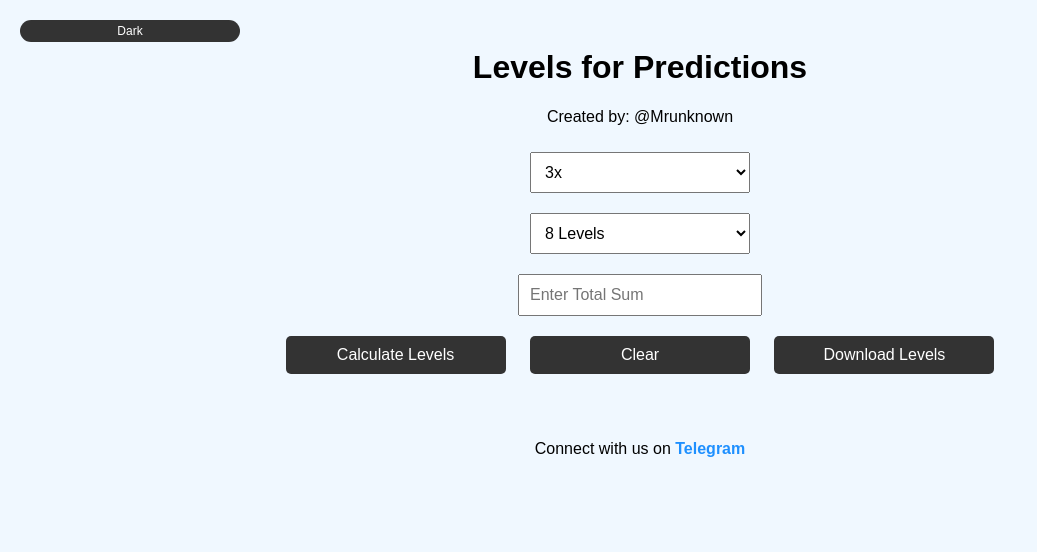
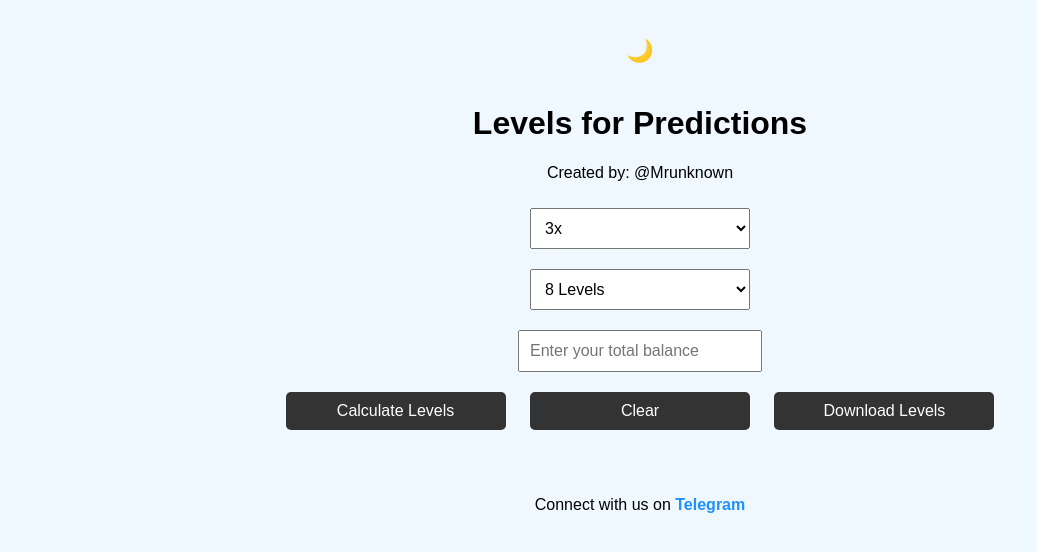
Before and after one commit to rahilmulani025/Prediction01, a plain HTML site: page index.html in a window 1280 px wide. Shown: the whole page, without its empty margins (0-1037 px from the left). Drawn offline with Linux system fonts and the light colour scheme.

Commit message:
Update index.html

```diff
--- a/index.html
+++ b/index.html
@@ -58,15 +58,13 @@
     }
 
     .theme-toggle {
-      position: fixed;
-      top: 10px;
-      left: 10px;
-      background: var(--button-bg);
-      color: var(--button-text);
-      padding: 4px 10px;
-      border-radius: 15px;
-      font-size: 12px;
-      z-index: 1000;
+      position: relative;
+      margin: 0 auto 10px auto;
+      display: inline-block;
+      background: transparent;
+      font-size: 22px;
+      border: none;
+      cursor: pointer;
     }
 
     footer {
@@ -87,7 +85,7 @@
   </style>
 </head>
 <body>
-  <button class="theme-toggle" onclick="toggleTheme()">Dark</button>
+  <button class="theme-toggle" id="themeToggle" onclick="toggleTheme()">🌙</button>
 
   <h1>Levels for Predictions</h1>
   <p>Created by: @Mrunknown</p>
@@ -107,7 +105,7 @@
   </select>
   <br>
 
-  <input type="number" step="any" id="sumInput" placeholder="Enter Total Sum">
+  <input type="number" step="any" id="sumInput" placeholder="Enter your total balance">
   <br>
   <button onclick="calculateFromSum()">Calculate Levels</button>
   <button onclick="clearFields()">Clear</button>
@@ -135,7 +133,7 @@
       lastLevels = [];
 
       if (isNaN(totalSum) || totalSum <= 0) {
-        output.innerHTML = "Please enter a valid total sum.";
+        output.innerHTML = "Please enter a valid total balance.";
         return;
       }
 
@@ -161,8 +159,12 @@
     }
 
     function toggleTheme() {
-      document.body.classList.toggle('dark-mode');
-      localStorage.setItem('theme', document.body.classList.contains('dark-mode') ? 'dark' : 'light');
+      const body = document.body;
+      const toggleBtn = document.getElementById('themeToggle');
+      body.classList.toggle('dark-mode');
+      const mode = body.classList.contains('dark-mode') ? 'dark' : 'light';
+      localStorage.setItem('theme', mode);
+      toggleBtn.textContent = mode === 'dark' ? '☀️' : '🌙';
     }
 
     function downloadLevels() {
@@ -186,8 +188,10 @@
     }
 
     window.onload = function () {
-      if (localStorage.getItem('theme') === 'dark') {
+      const theme = localStorage.getItem('theme');
+      if (theme === 'dark') {
         document.body.classList.add('dark-mode');
+        document.getElementById('themeToggle').textContent = '☀️';
       }
     };
   </script>
```
